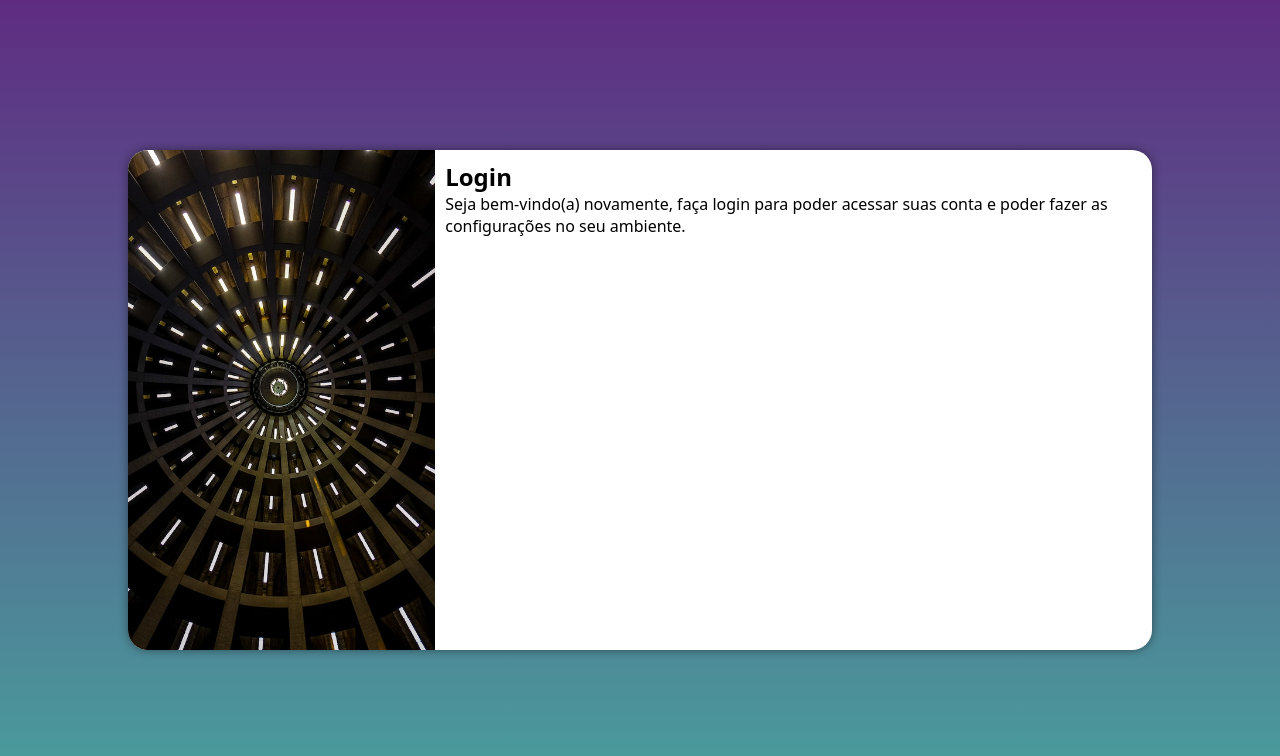
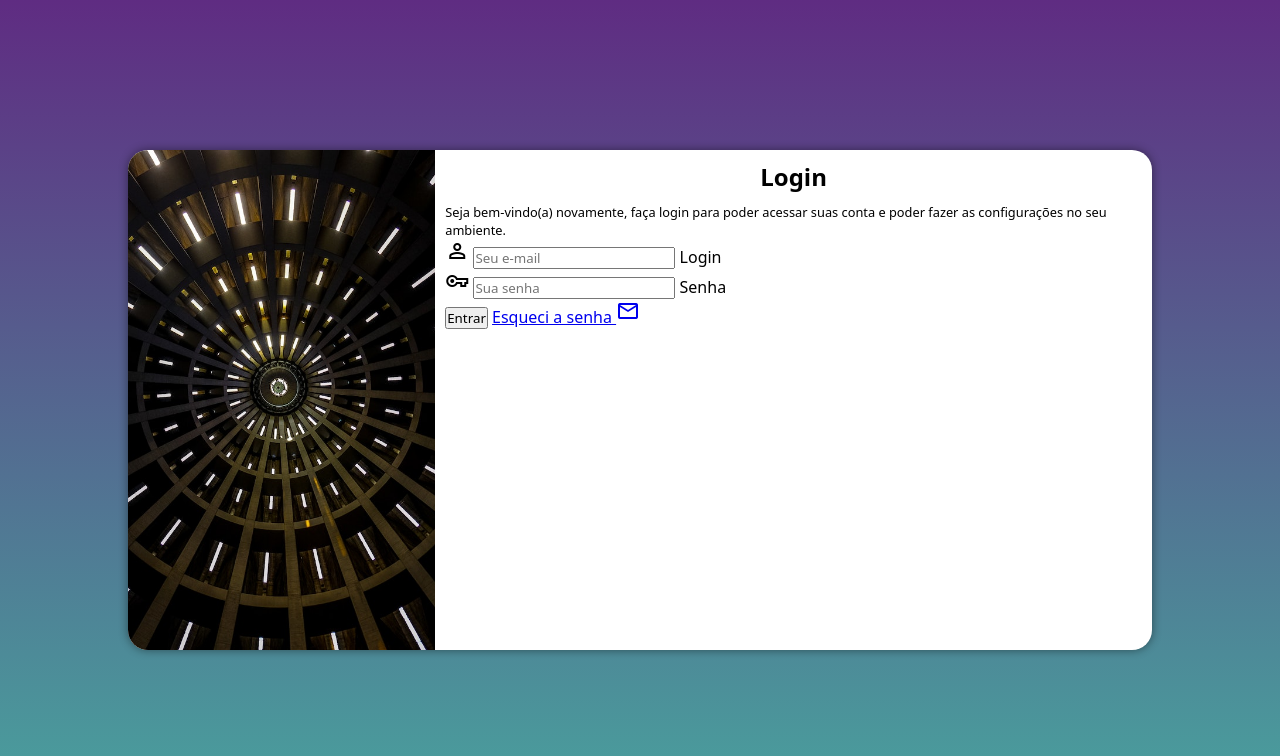
Before and after one commit to matheussmendonca1/projeto-login, a plain HTML site: page index.html in a window 1280 px wide. Drawn offline with nearby package versions, Linux system fonts and the light colour scheme.

Commit message:
criação basica do form

```diff
--- a/estilos/media-query.css
+++ b/estilos/media-query.css
@@ -48,4 +48,12 @@
         float: right;
         width: 50%;
     }
+
+    div#formulario > h1 {
+        font-size: 2em;
+    }
+
+    div#formulario > p {
+        font-size: 1.2em;
+    }
 }
--- a/estilos/style.css
+++ b/estilos/style.css
@@ -55,3 +55,12 @@ section#login > div#formulario {
     display: block;
     padding: 10px;
 }
+
+div#formulario > h1 {
+    text-align: center;
+    margin-bottom: 10px;
+}
+
+div#formulario > p {
+    font-size: .8em;
+}
--- a/index.html
+++ b/index.html
@@ -7,6 +7,7 @@
     <title>Login</title>
     <link rel="stylesheet" href="estilos/style.css">
     <link rel="stylesheet" href="estilos/media-query.css">
+    <link rel="stylesheet" href="https://fonts.googleapis.com/css2?family=Material+Symbols+Outlined:opsz,wght,FILL,GRAD@20..48,100..700,0..1,-50..200" />
 </head>
 <body>
     <main>
@@ -17,8 +18,19 @@
             <div id="formulario">
                 <h1>Login</h1>
                 <p>Seja bem-vindo(a) novamente, faça login para poder acessar suas conta e poder fazer as configurações no seu ambiente.</p>
-                <form action="login.php" method="post">
-
+                <form action="login.php" method="post" autocomplete="on">
+                    <div class="campo">
+                        <span class="material-symbols-outlined">person</span>
+                        <input type="email" name="ilogin" id="ilogin" placeholder="Seu e-mail" autocomplete="email" required maxlength="30">
+                        <label for="ilogin">Login</label>
+                    </div>
+                    <div class="campo">
+                        <span class="material-symbols-outlined">vpn_key</span>
+                        <input type="password" name="isenha" id="isenha" placeholder="Sua senha" autocomplete="current-password" required minlength="8" maxlength="16">
+                        <label for="isenha">Senha</label>
+                    </div>
+                    <input type="submit" value="Entrar">
+                    <a href="#">Esqueci a senha <span class="material-symbols-outlined">mail</span></a>
                 </form>
             </div>
         </section>
```
